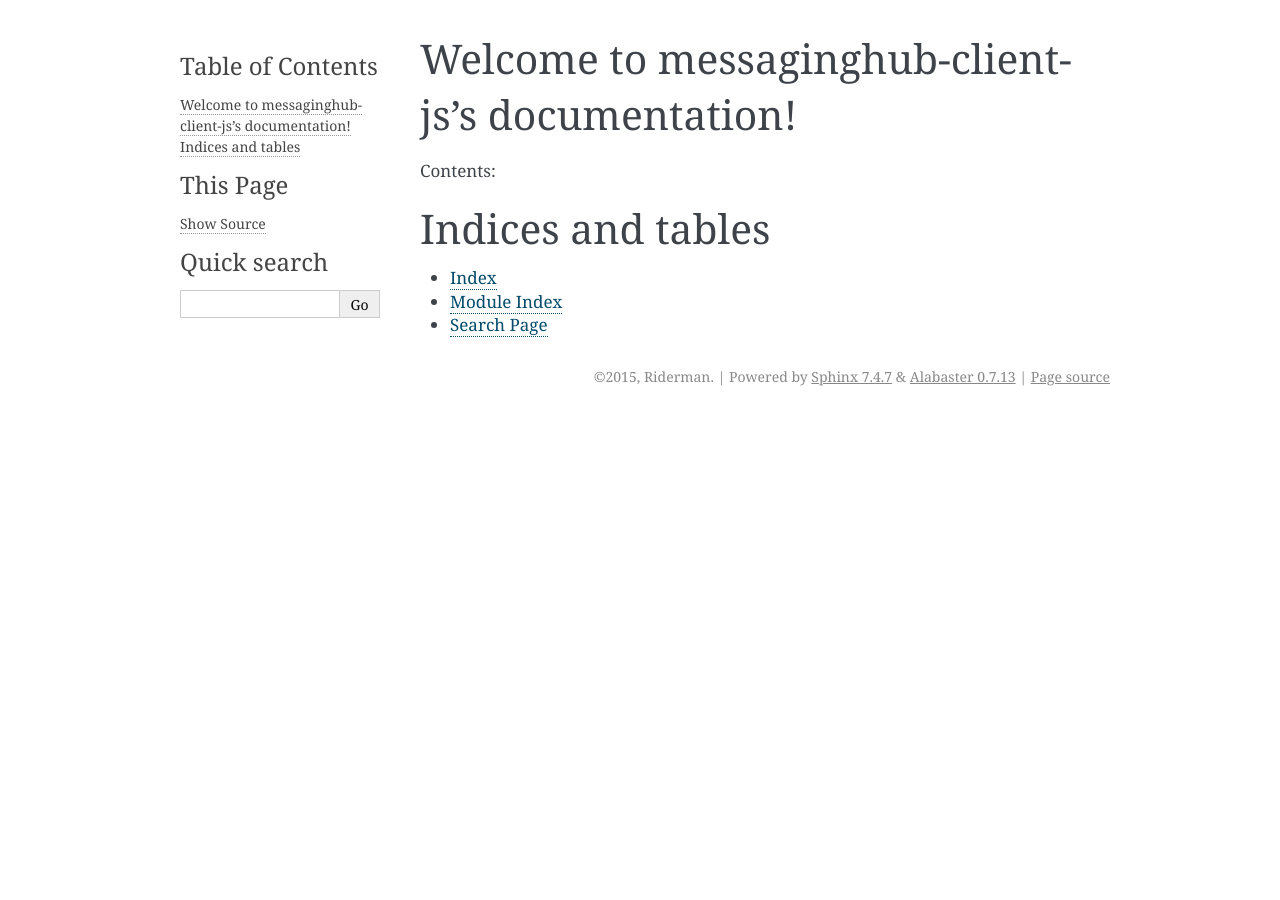
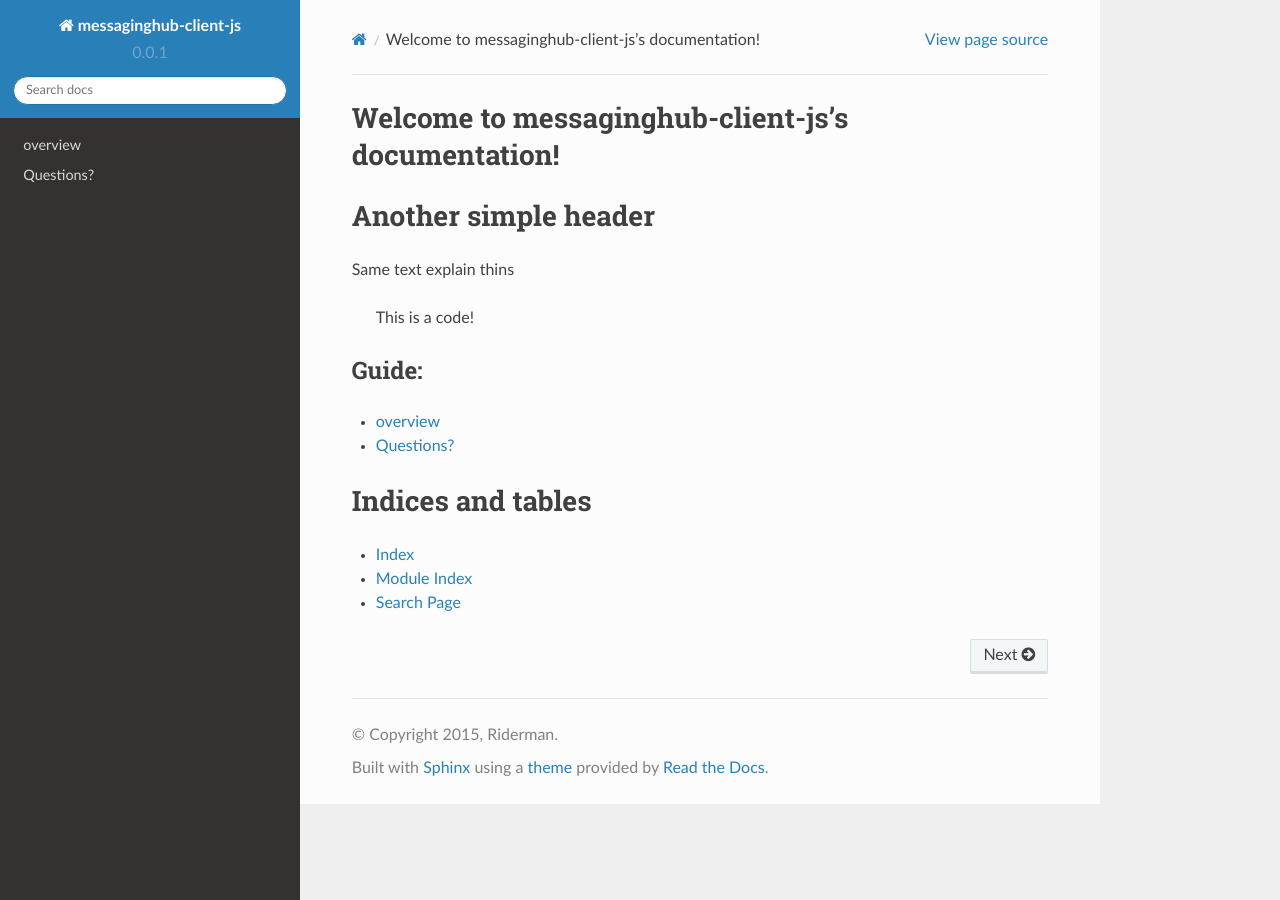
Before and after one commit to robertveloso/messaginghub-client-js, a Sphinx documentation site: the page built from docs/source/index.rst, in a window 1280 px wide. Built offline with Sphinx 7.4.7 and the Read the Docs theme 2.0.0, drawn with Linux system fonts in a browser that asks for light colours.

Commit message:
Add file and change theme

```diff
--- a/docs/source/conf.py
+++ b/docs/source/conf.py
@@ -108,7 +108,7 @@ todo_include_todos = False
 
 # The theme to use for HTML and HTML Help pages.  See the documentation for
 # a list of builtin themes.
-html_theme = 'alabaster'
+html_theme = 'sphinx_rtd_theme'
 
 # Theme options are theme-specific and customize the look and feel of a theme
 # further.  For a list of options available for each theme, see the
--- a/docs/source/index.rst
+++ b/docs/source/index.rst
@@ -1,16 +1,20 @@
-.. messaginghub-client-js documentation master file, created by
-   sphinx-quickstart on Tue Dec 22 09:25:43 2015.
-   You can adapt this file completely to your liking, but it should at least
-   contain the root `toctree` directive.
-
 Welcome to messaginghub-client-js's documentation!
 ==================================================
 
-Contents:
+Another simple header
+=====================
+
+Same text explain thins
+
+    This is a code!
+
+Guide:
+^^^^^^
 
 .. toctree::
    :maxdepth: 2
 
+   overview
 
 
 Indices and tables
--- /dev/null
+++ b/docs/source/overview.rst
@@ -0,0 +1,10 @@
+overview
+=========
+
+# This is a overview
+
+
+Questions?
+==========
+
+Contactme
```
